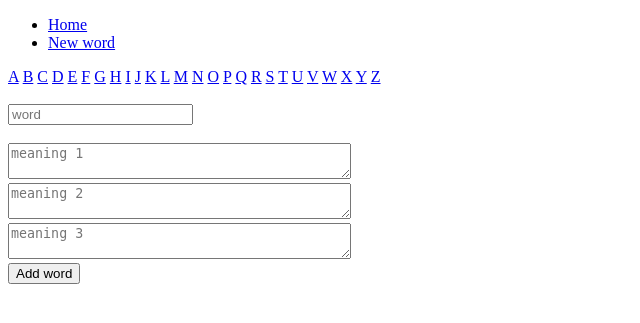
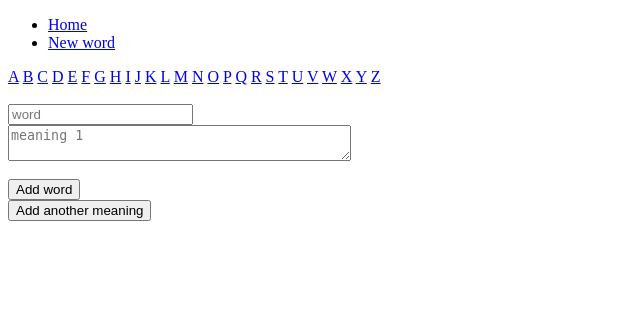
Before and after one commit to bravoalpha79/Googly-cricket-glossary, a Flask app: page /add_word in a window 1280 px wide. Shown: the top 323 px of the page, without its empty margins (0-640 px from the left). Run offline with Flask 2, Linux system fonts and the light colour scheme; some libraries are stand-ins or nearby versions.

Commit message:
create addMeaning function; add css folder and style.css file

```diff
--- /dev/null
+++ b/static/css/style.css
@@ -0,0 +1,3 @@
+.meaning {
+    display: blocK;
+}
--- a/templates/addword.html
+++ b/templates/addword.html
@@ -5,14 +5,12 @@
     <form action="{{url_for('insert_word')}}", method ="POST">
         <input type="text" id="term" name="term" placeholder="word" />
         <br>
-        <br>
-        <textarea id="meaning1" name="meaning1" placeholder="meaning 1" cols="40"></textarea>
-        <br>
-        <textarea id="meaning2" name="meaning2" placeholder="meaning 2" cols="40"></textarea>
-        <br>
-        <textarea id="meaning3" name="meaning3" placeholder="meaning 3" cols="40"></textarea>
+        <div id="meanings">
+            <textarea class="meaning" id="meaning1" name="meaning1" placeholder="meaning 1" cols="40"></textarea>
+        </div>
         <br>
         <button type="submit">Add word</button>
     </form>
+    <button onclick="addMeaning()">Add another meaning</button>
 </div>
 {% endblock %}
--- a/templates/base.html
+++ b/templates/base.html
@@ -4,6 +4,7 @@
     <meta charset="UTF-8">
     <meta name="viewport" content="width=device-width, initial-scale=1.0">
     <meta http-equiv="X-UA-Compatible" content="ie=edge">
+    <link rel="stylesheet" href="../static/css/style.css" />
     <title>Googly</title>
 </head>
 <body>
@@ -35,5 +36,21 @@
   {% endif %}
 {% endwith %}
 
+<script>
+    function addMeaning() {
+        let meaningList = document.getElementsByClassName("meaning");
+        let newMeaningNum = meaningList.length + 1;
+        let newMeaning = document.createElement("textarea");
+
+        newMeaning.id = `meaning${newMeaningNum}`;
+        newMeaning.setAttribute("class", "meaning");
+        newMeaning.setAttribute("name", `meaning${newMeaningNum}`);
+        newMeaning.setAttribute("placeholder", `meaning ${newMeaningNum}`);
+        newMeaning.setAttribute("cols", "40");
+
+        document.getElementById("meanings").appendChild(newMeaning);
+    }
+</script>
+
 </body>
 </html>
```
